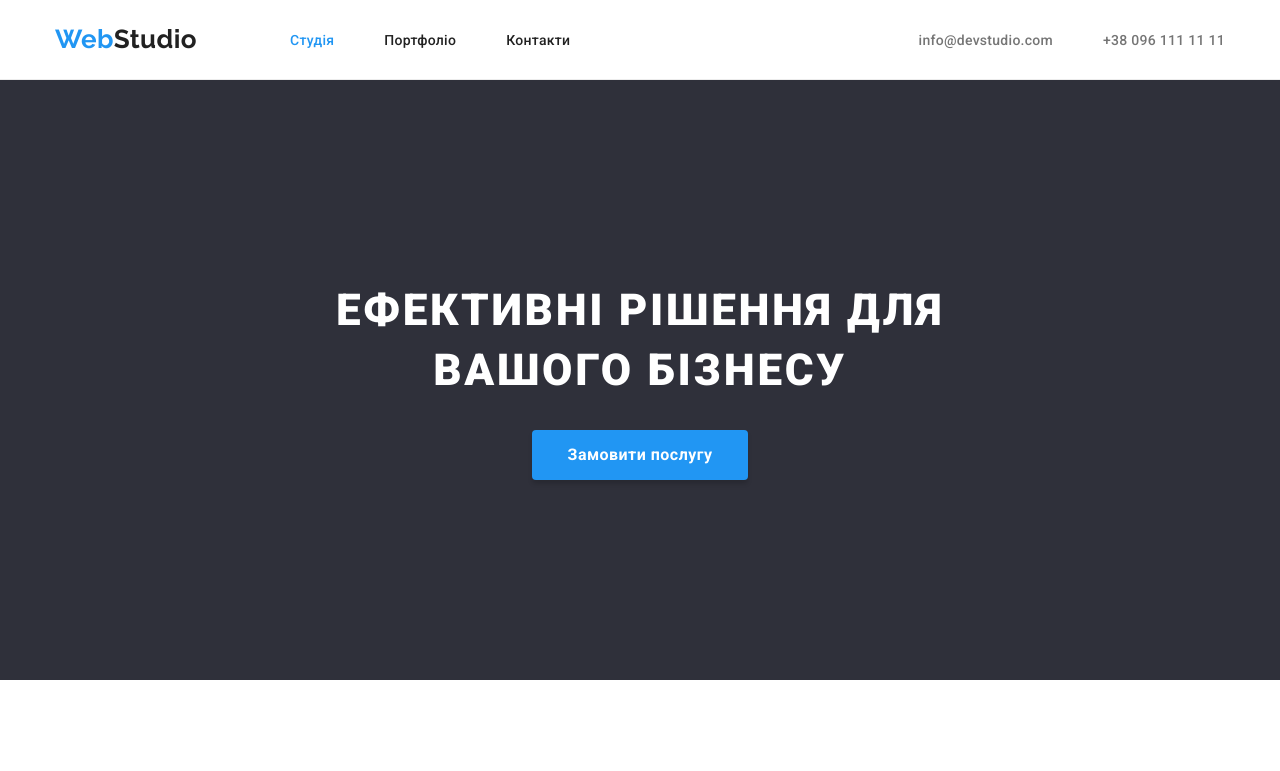
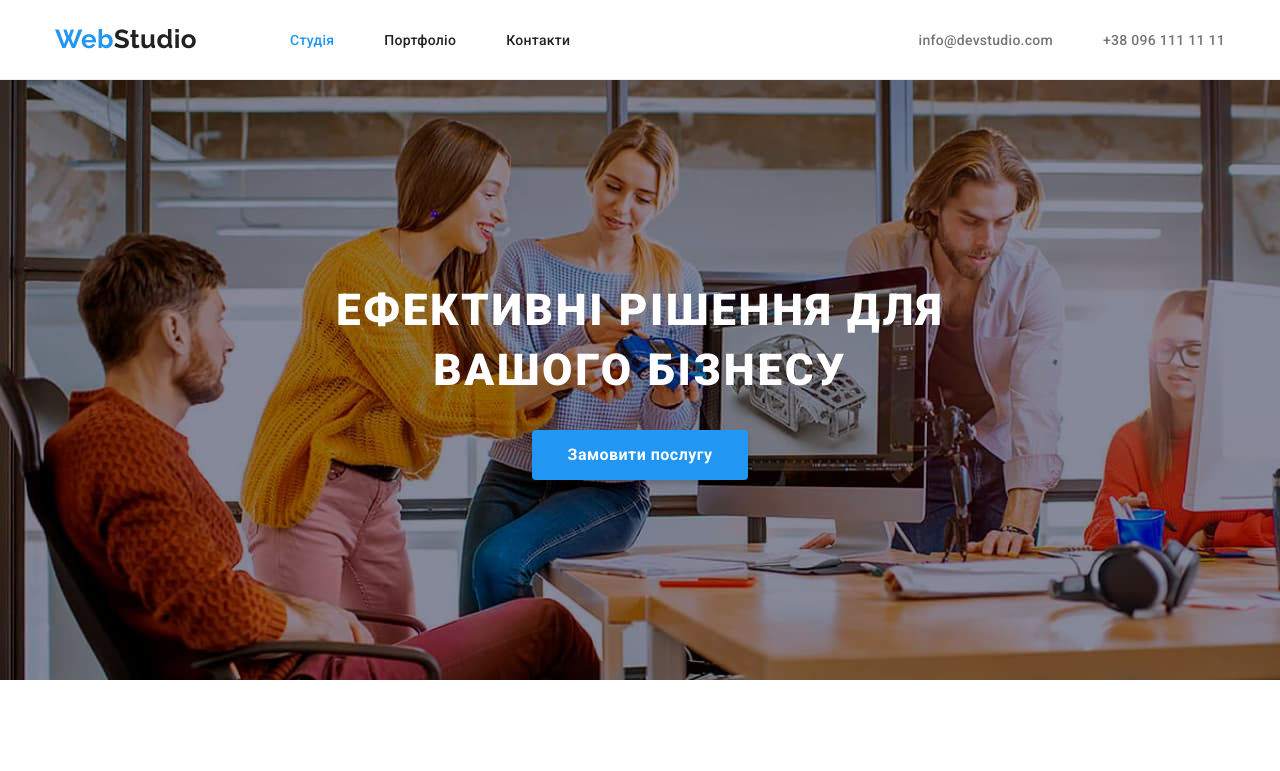
Before and after one commit to PavloKor/goit-markup-hw-04, a plain HTML site: page index.html in a window 1280 px wide. Shown: the top 771 px of the page. Drawn offline with nearby package versions, Linux system fonts and the light colour scheme.

Commit message:
Background image

```diff
--- a/styles/styles.css
+++ b/styles/styles.css
@@ -126,6 +126,7 @@ ul {
 /* Шапка */
 
 .section-slogan {
+  background-image: url(/images/Imgbcg1.jpeg);
   background-color: var(--accent-bcg-cl);
   padding: 200px 0;
   text-align: center;
```
Also changed, not shown: images/Imgbcg1.jpeg (added), images/icons/Web Studio (Version 2.1) (Copy)/Logo-1.svg (added), images/icons/Web Studio (Version 2.1) (Copy)/Logo-2.svg (added), images/icons/Web Studio (Version 2.1) (Copy)/Logo-3.svg (added), images/icons/Web Studio (Version 2.1) (Copy)/Logo-4.svg (added), images/icons/Web Studio (Version 2.1) (Copy)/Logo-5.svg (added), images/icons/Web Studio (Version 2.1) (Copy)/Logo.svg (added), images/icons/Web Studio (Version 2.1) (Copy)/Vector.svg (added), images/icons/Web Studio (Version 2.1) (Copy)/antenna 1.svg (added), images/icons/Web Studio (Version 2.1) (Copy)/astronaut 1.svg (added), images/icons/Web Studio (Version 2.1) (Copy)/clock 1.svg (added), images/icons/Web Studio (Version 2.1) (Copy)/diagram 1.svg (added), images/icons/Web Studio (Version 2.1) (Copy)/envelope.svg (added), images/icons/Web Studio (Version 2.1) (Copy)/facebook 1.svg (added), 3 more files, 2 other files.
